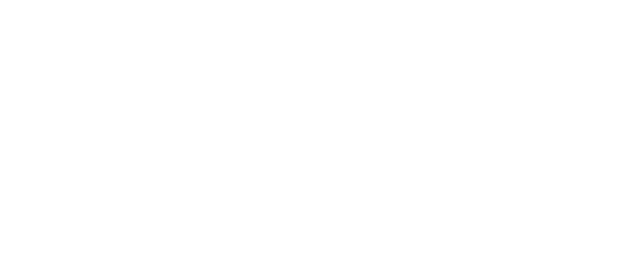
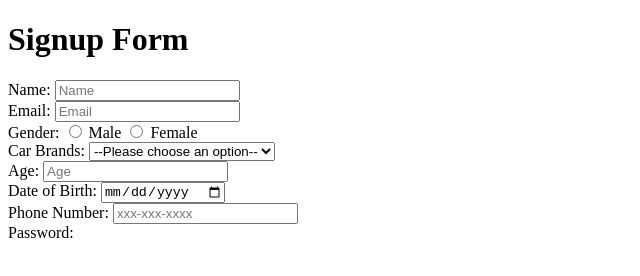
Before and after one commit to acciojob/signup-form-car-Rubleenkaur1313, a website: page main.html in a window 1280 px wide. Shown: the whole page, without its empty margins (0-640 px from the left). Drawn offline with Linux system fonts and the light colour scheme.

Commit message:
created a submission

```diff
--- a/main.html
+++ b/main.html
@@ -7,7 +7,41 @@
 </head>
 
 <body>
-	<!-- the entire body must be written by student -->
+<h1>Signup Form</h1>
+    <form method="post">
+            <label for="name">Name:</label>
+            <input type="text" placeholder="Name" id="name" name="name" required >
+        <br>
+            <label for="email">Email:</label>
+            <input type="email" placeholder="Email" id="email" name="email" required >
+        <br>
+            <label>Gender:</label>
+            <input type="radio" id="gender_m" name="gender" required>
+            <label for="gender_m">Male</label>
+            <input type="radio" id="gender_f" name="gender" required>
+            <label for="gender_f">Female</label>
+		<br>
+            <label for="cars">Car Brands:</label>
+            <select id="cars" name="cars" required>
+                <option value="null">--Please choose an option--</option>
+                <option value="toyota">Toyota</option>
+                <option value="honda">Honda</option>
+                <option value="ford">Ford</option>
+                <option value="bmw">BMW</option>
+                <option value="audi">Audi</option>
+            </select>
+        <br>
+            <label for="age">Age:</label>
+            <input type="number" placeholder="Age" id="age" name="age" required>
+        <br>
+            <label for="dob">Date of Birth:</label>
+            <input type="date" id="dob" name="dob" required>
+        <br>
+            <label for="tel">Phone Number:</label>
+            <input type="tel" placeholder="xxx-xxx-xxxx" id="tel" name="tel" >
+        <br>
+            <label for="password">Password:</label>
+
     <script type="text/javascript" src="./script.js">
 </script>
 
```
